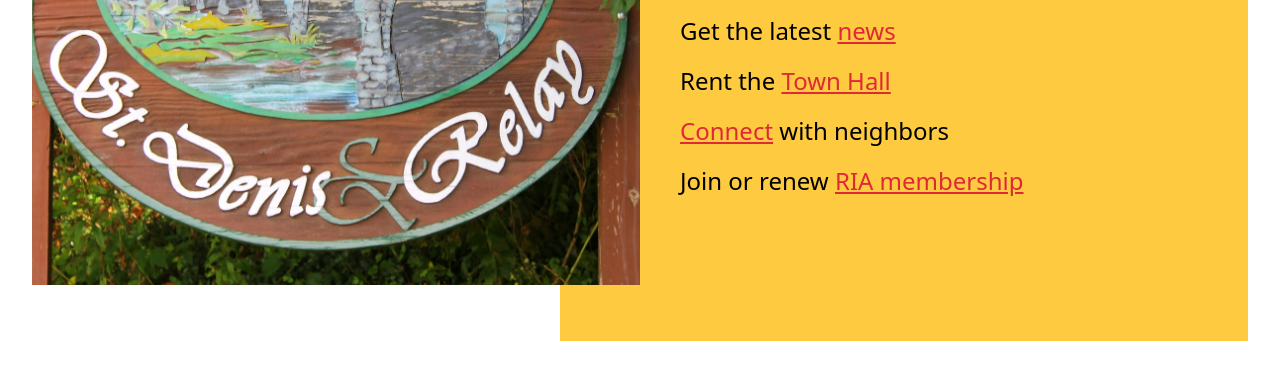
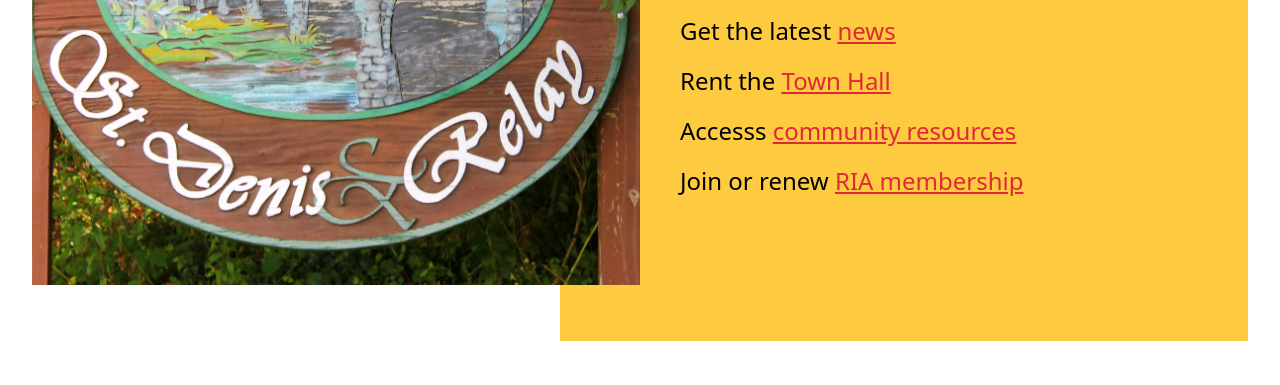
Before and after one commit to Relay-Maryland/relaymaryland.com, an Astro site: page / in a window 1280 px wide. Shown: the part 415-800 px from the top of the page. Built offline with nearby package versions, Linux system fonts and the light colour scheme; Astro itself is replaced by a stand-in of ours.

Commit message:
Update home page hero with new Resources page

```diff
--- a/content/hero.md
+++ b/content/hero.md
@@ -1,5 +1,5 @@
 1. Learn [about](/about) the community and its history
 2. Get the latest [news](/news)
 3. Rent the [Town Hall](/hall)
-4. [Connect](/contact) with neighbors
+4. Accesss [community resources](/resources)
 5. Join or renew [RIA membership](/ria)
```
